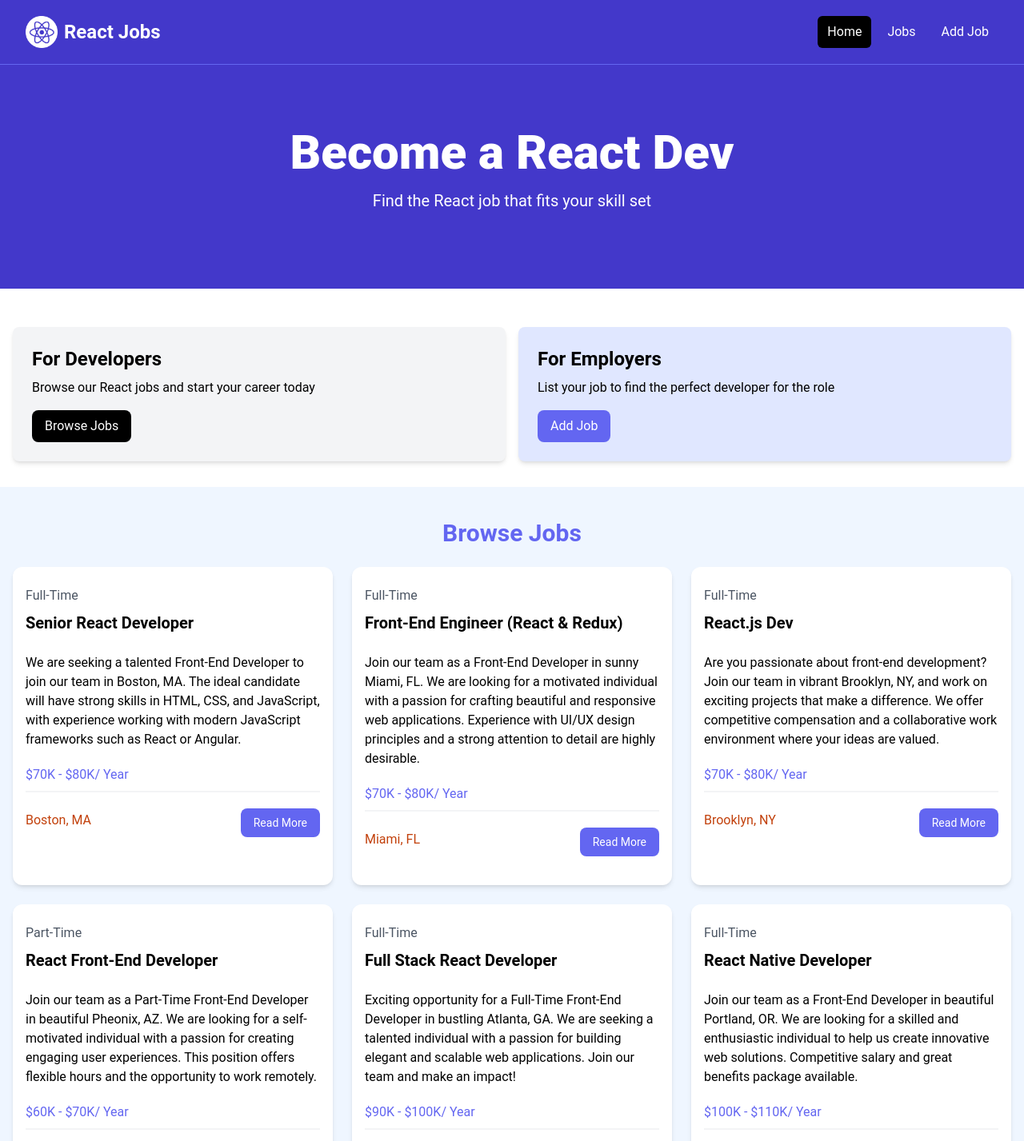
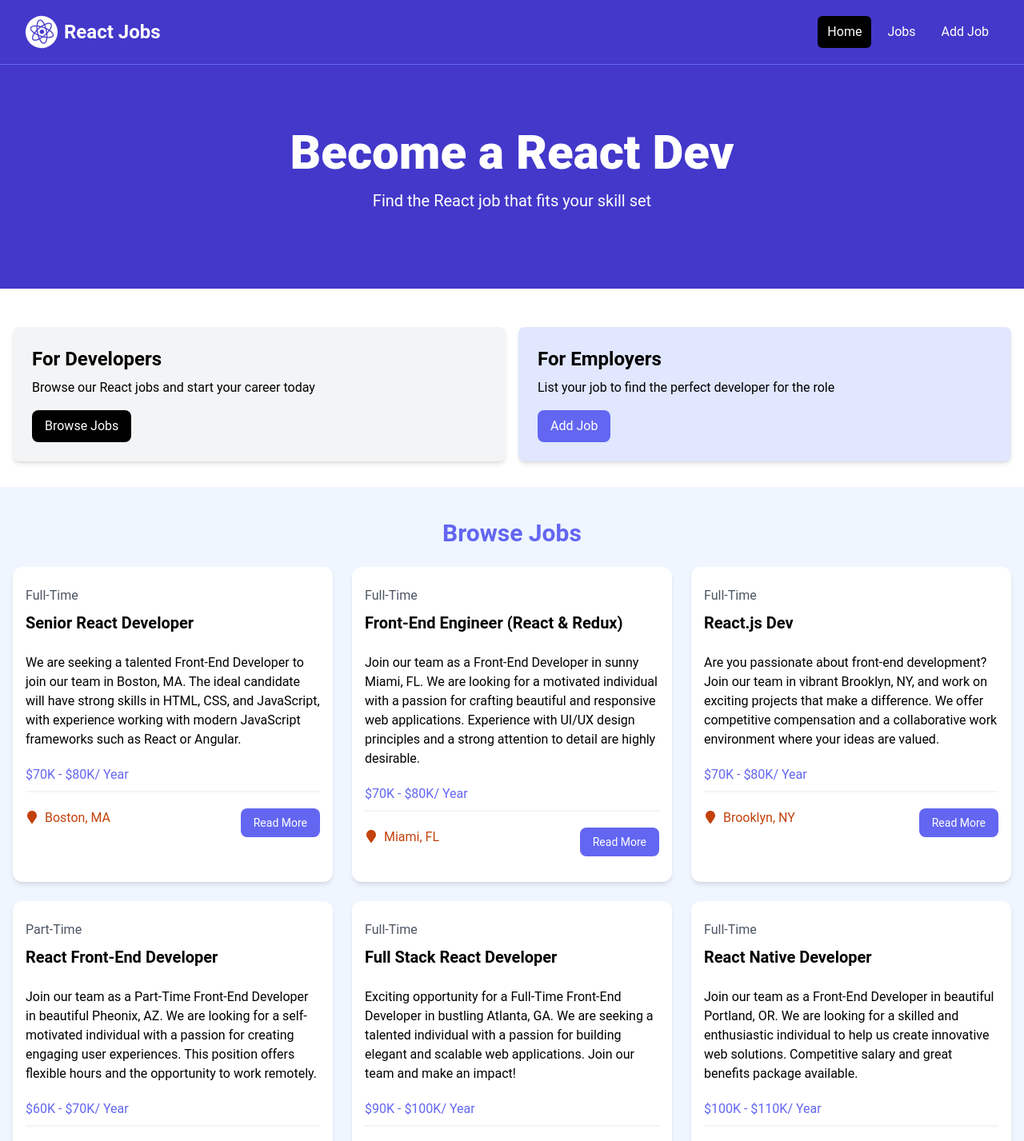
Before and after one commit to Gabby-design/react-crash-2024, a React (Vite) app: page / in a window 1280 px wide. Shown: the top 1427 px of the page at 80% size. Built offline with nearby package versions, Linux system fonts and the light colour scheme.

Commit message:
first commit

```diff
--- a/package.json
+++ b/package.json
@@ -1,5 +1,6 @@
 {
   "name": "react-crash-2024",
+  "homepage": "https://github.com/Gabby-design/react-crash-2024",
   "private": true,
   "version": "0.0.0",
   "type": "module",
@@ -8,9 +9,12 @@
     "build": "vite build",
     "lint": "eslint . --ext js,jsx --report-unused-disable-directives --max-warnings 0",
     "preview": "vite preview",
+    "predeploy": "npm run build",
+    "deploy": "gh-pages -d dist",
     "server": "json-server --watch src/jobs.json --port 8000"
   },
   "dependencies": {
+    "gh-pages": "^6.3.0",
     "react": "^18.2.0",
     "react-dom": "^18.2.0",
     "react-icons": "^5.0.1",
--- a/src/components/JobListing.jsx
+++ b/src/components/JobListing.jsx
@@ -1,4 +1,5 @@
 import React from 'react'
+import { FaMapMarker } from 'react-icons/fa';
 
 const JobListing = ({job}) => {
   return (
@@ -17,7 +18,7 @@ const JobListing = ({job}) => {
 
         <div class="flex flex-col lg:flex-row justify-between mb-4">
           <div class="text-orange-700 mb-3">
-            <i class="fa-solid fa-location-dot text-lg"></i>
+            <FaMapMarker className='inline mb-1 mr-2' />
             {job.location}
           </div>
           <a
--- a/src/components/Navbar.jsx
+++ b/src/components/Navbar.jsx
@@ -8,7 +8,7 @@ const Navbar = () => {
           <div class="flex flex-1 items-center justify-center md:items-stretch md:justify-start">
             {/* <!-- Logo --> */}
             <a class="flex flex-shrink-0 items-center mr-4" href="/index.html">
-              <img class="h-10 w-auto" src={Logo} alt="React Jobs" />
+              <img class="h-10 w-auto animate-spin" src={Logo} alt="React Jobs" />
               <span class="hidden md:block text-white text-2xl font-bold ml-2">
                 React Jobs
               </span>
--- a/vite.config.js
+++ b/vite.config.js
@@ -4,14 +4,8 @@ import react from '@vitejs/plugin-react';
 // https://vitejs.dev/config/
 export default defineConfig({
   plugins: [react()],
+  base: "/react-crash-2024",
   server: {
     port: 3000,
-    proxy: {
-      '/api': {
-        target: 'http://localhost:8000',
-        changeOrigin: true,
-        rewrite: (path) => path.replace(/^\/api/, ''),
-      },
-    },
   },
 });
```
Also changed, not shown: 1 other file (tests, documents, lock files or other folders).
